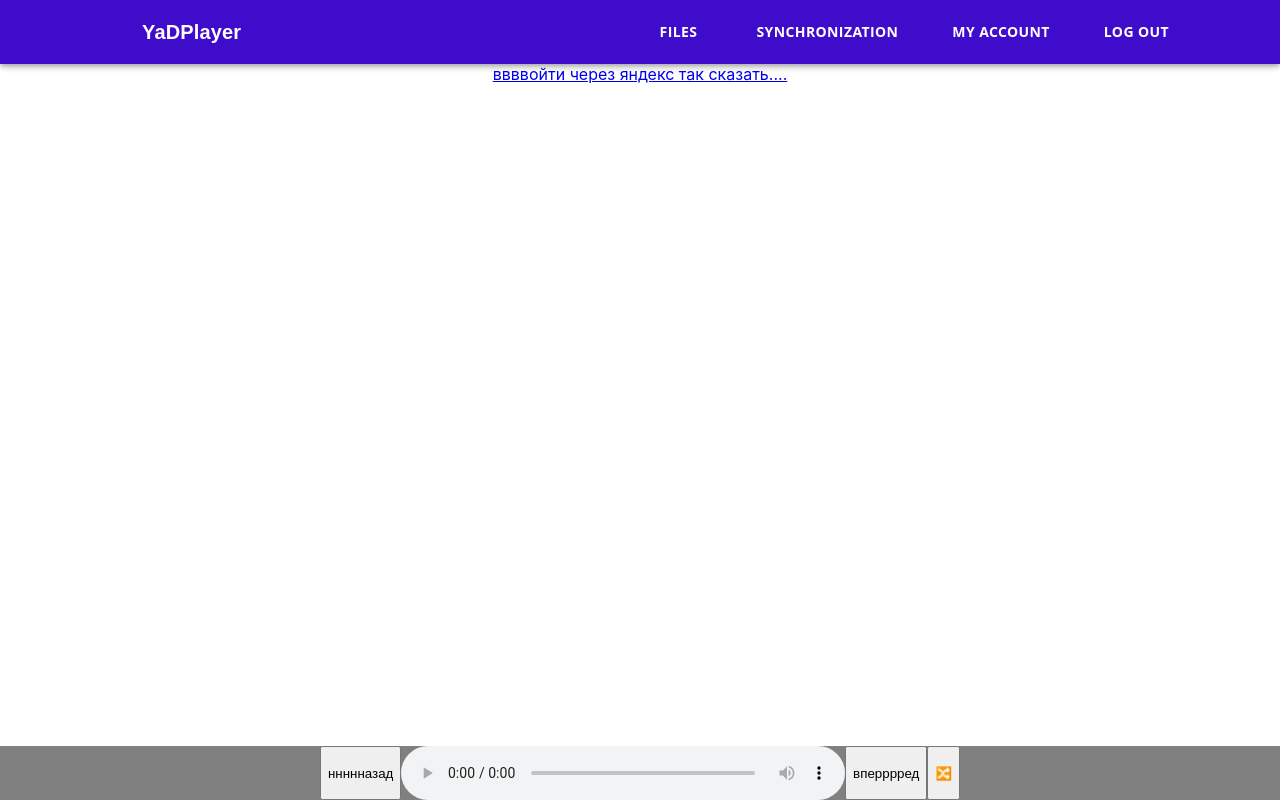
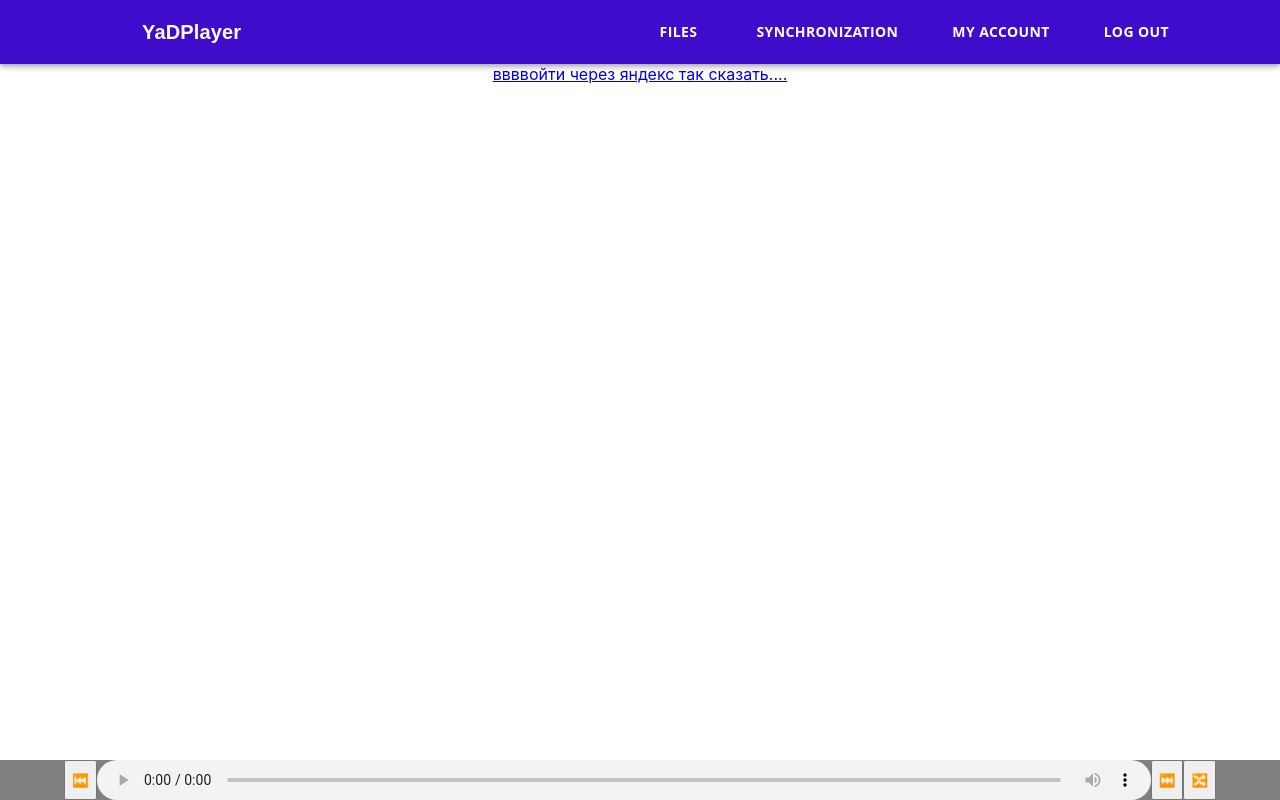
Before and after one commit to EgorLucky/ya-disk-player-front, a React (Create React App) app: page /user in a window 1280 px wide. Built offline with nearby package versions, Linux system fonts and the light colour scheme.

Commit message:
update AudioPlayer jsx

```diff
--- a/src/components/AudioPlayer.tsx
+++ b/src/components/AudioPlayer.tsx
@@ -11,16 +11,17 @@ class AudioPlayer extends Component<any, any> {
     return (
       <div style={{position: "fixed", width: "100%", bottom: "0%", backgroundColor: "grey"}}>
         <div>{audio?.name}</div>
-        <div  style={{display:"inline-flex", width:"50%"}}>
-          <button style={{display:"block"}}>ннннназад</button>
+        <div  style={{display:"inline-flex", width:"90%"}}>
+          <button style={{display:"block"}}>⏮️</button>
           <audio
             autoPlay
             controls
             src={url}
-            style={{display:"block", width:"100%"}}
+            style={{display:"block", width:"100%", height: "40px"}}
             onEnded={onEnded}
+            crossOrigin="anonymous"
             />
-          <button style={{display:"block"}} onClick={onEnded}>вперррред</button>
+          <button style={{display:"block"}} onClick={onEnded}>⏭️</button>
           <button style={{display:"block"}}>🔀</button>
         </div>
       </div>
```
